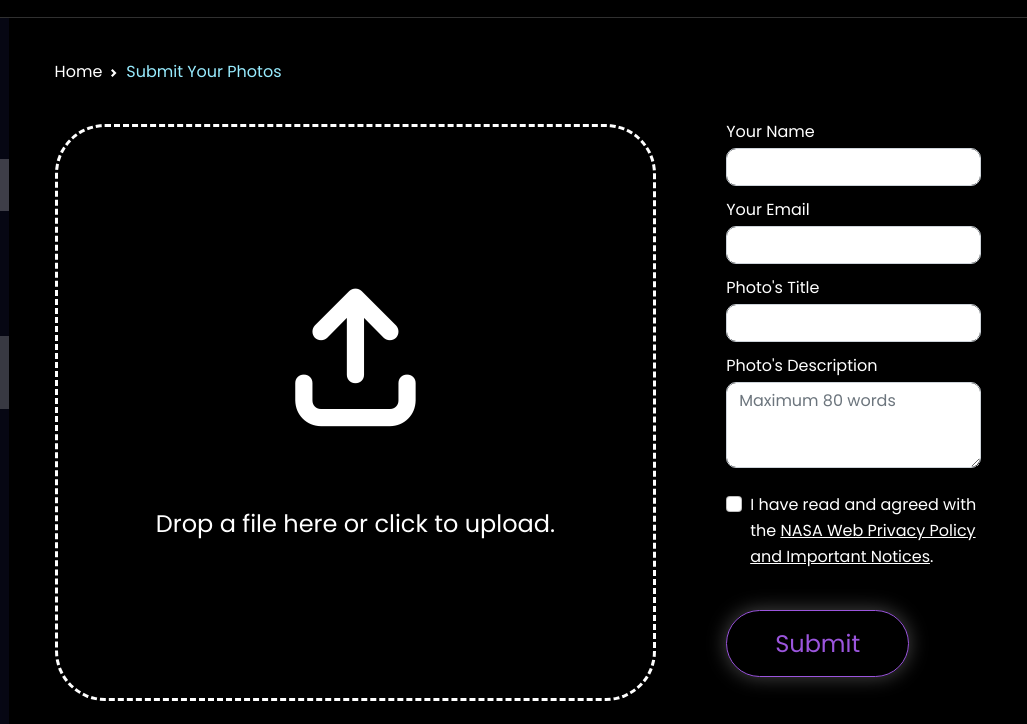
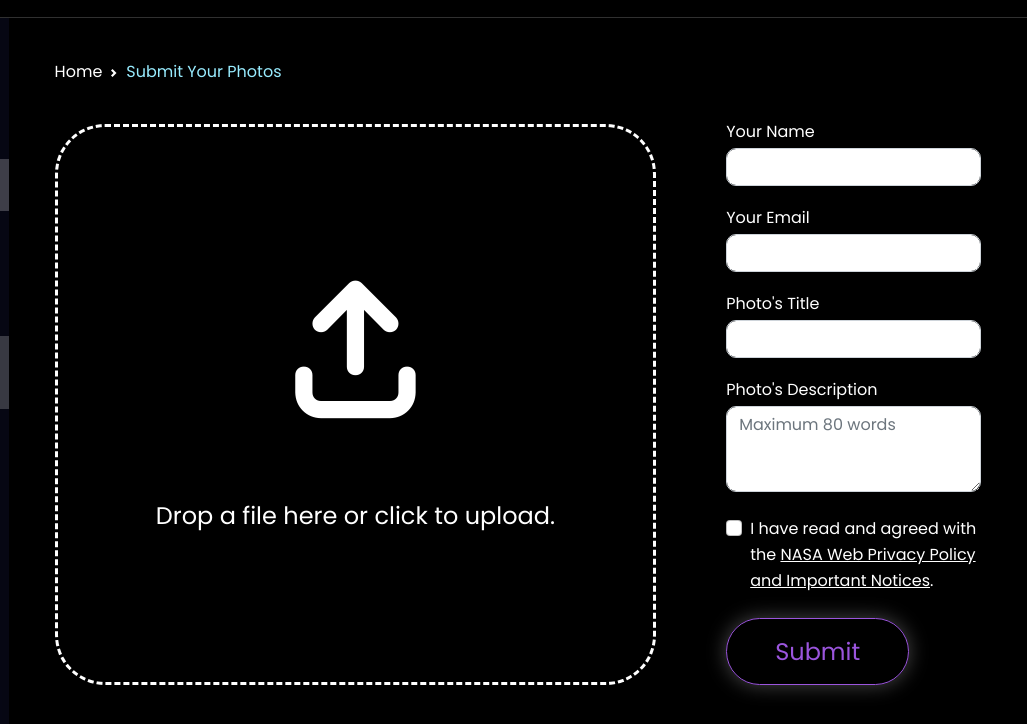
Before and after one commit to wang0857/mtm6302-capstone-wang0857, a plain HTML site: page submission.html in a window 1280 px wide. Shown: the part 76-800 px from the top of the page, 253-1280 px from the left. Drawn offline with nearby package versions, Linux system fonts and the light colour scheme.

Commit message:
Modified submission page

```diff
--- a/scss/_submission.scss
+++ b/scss/_submission.scss
@@ -4,7 +4,7 @@
         display: grid;
         grid-template-columns: 1fr;
         gap: 2.8em;
-        margin-bottom: 5.6em;
+        margin-bottom: .5em;
     }
 
     .file-container {
@@ -43,6 +43,10 @@
 
         textarea {
             max-height: 7.5em;
+
+            &:focus {
+                border-radius: 10px;
+            }
         }
 
         .form-check {
@@ -61,7 +65,7 @@
             @include primary-btn;
             padding: .8em 2.25em;
             font-size: 1em;
-            margin: 1em 0em;
+            margin: .6em 0em;
         }
     }
 }
@@ -135,7 +139,7 @@
             @include primary-btn;
             padding: .6em 2em;
             font-size: 1.5em;
-            margin: 1em 0em;
+            margin: 0em;
         }
     }
 }
--- a/submission.html
+++ b/submission.html
@@ -168,23 +168,23 @@
                     </div>
 
                     <div class="form-container">
-                        <div class="mb-3">
+                        <div class="mb-4">
                             <label for="name" class="form-label">Your Name</label>
                             <input type="text" class="form-control" id="name">
                         </div>
-                        <div class="mb-3">
+                        <div class="mb-4">
                           <label for="email" class="form-label">Your Email</label>
                           <input type="email" class="form-control" id="email">
                         </div>
-                        <div class="mb-3">
+                        <div class="mb-4">
                             <label for="photoTitle" class="form-label">Photo's Title</label>
                             <input type="text" class="form-control" id="photoTitle">
                         </div>
-                        <div class="mb-3">
+                        <div class="mb-4">
                             <label for="photoDescription" class="form-label">Photo's Description</label>
                             <textarea class="form-control" id="photoDescription" rows="3" placeholder="Maximum 80 words"></textarea>
                           </div>
-                        <div class="mb-3 form-check">
+                        <div class="mb-4 form-check">
                           <input type="checkbox" class="form-check-input" id="readCheck">
                           <label class="form-check-label" for="readCheck">
                             I have read and agreed with the <a href="https://www.nasa.gov/about/highlights/HP_Privacy.html">NASA Web Privacy Policy and Important Notices</a>.
```
Also changed, not shown: css/style.css, 1 other file.
